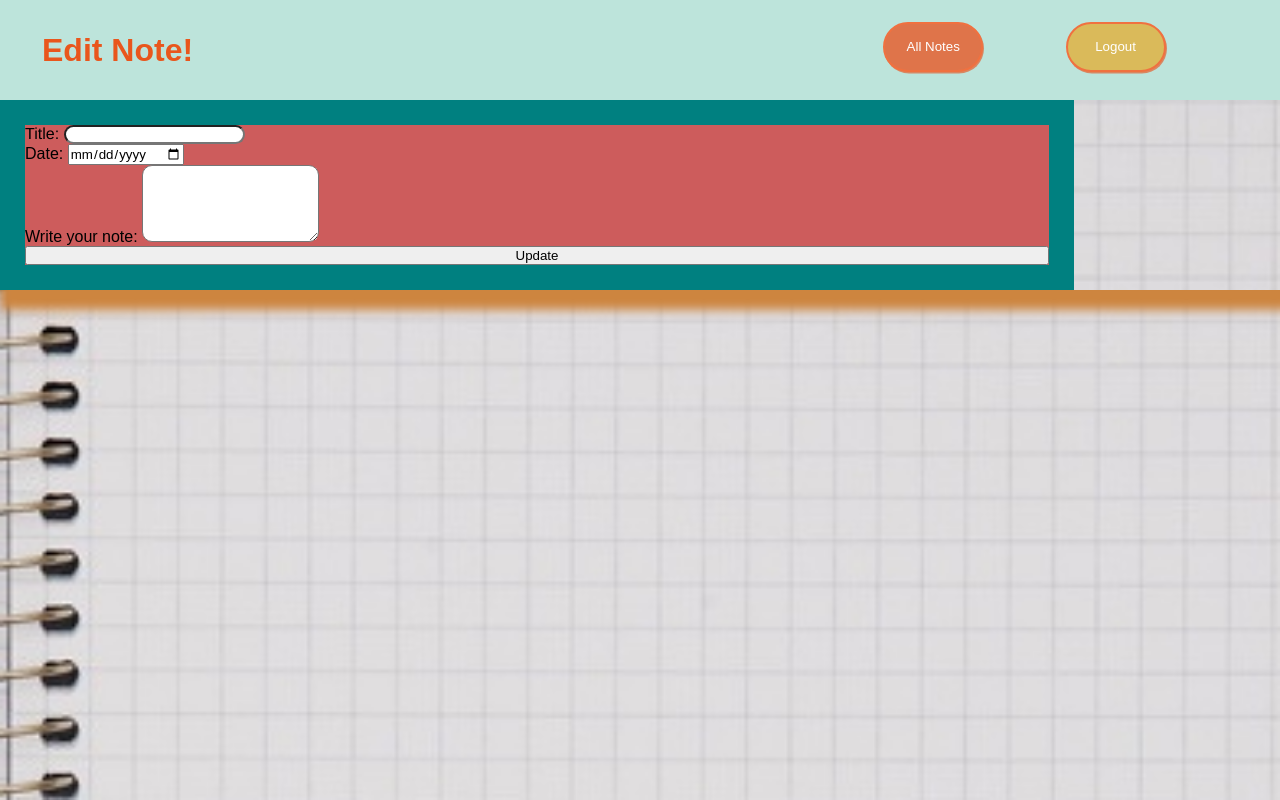
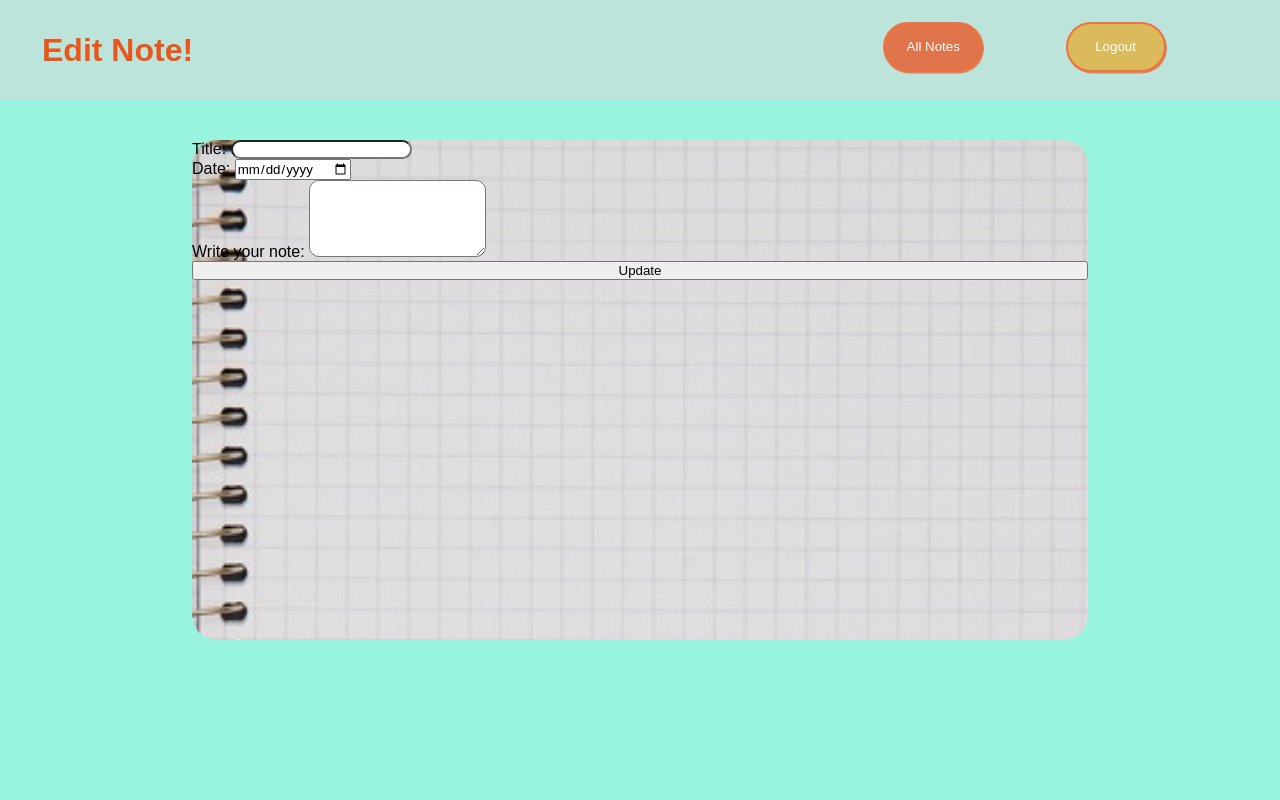
Before and after one commit to alecmaltz/NotesApp, a Flask app: template flask_app/templates/Note_edit.html in a window 1280 px wide. Run offline with Flask 3, Linux system fonts and the light colour scheme; the template is opened without the code that fills it, so the values that code supplies are empty.

Commit message:
css fix 2

```diff
--- a/flask_app/static/css/style.css
+++ b/flask_app/static/css/style.css
@@ -28,7 +28,7 @@
 
 
 .body-img{
-    border: 25px solid teal;
+    /*border: 25px solid teal;
      background-color: indianred; */
     /* display: flex; */
 
@@ -49,11 +49,24 @@
 
 
 /* body */
-body{
-    box-shadow: 10px 10px 10px 10px peru;
+
+body {
+    background-color: #7bf1d5c4
+}
+
+section {
+    display: flex;
+    justify-content: center;
+    margin-top: 40px;
+}
+
+form {
     background-image: url("/static/img/notepad.png");
     background-repeat: no-repeat;
     background-size: cover;
+    width: 70%;
+    height: 500px;
+    border-radius: 25px;
 }
 
 
@@ -121,6 +134,7 @@ body{
 form {
     display: flex;
     flex-direction: column;
+    background
     width: 80%;
 }
 
--- a/flask_app/templates/Note_edit.html
+++ b/flask_app/templates/Note_edit.html
@@ -35,6 +35,7 @@
                 {% endfor %}
             {% endif %}
         {% endwith %}
+        <section>
             <form action="/update/{{notes.id}}" method="POST" class="body-img">
                 <div>
                     <label for="titleinput" class="form-label">Title:</label>
@@ -53,5 +54,6 @@
 
                 <button type="submit">Update</button>
             </form>
+        </section>
     </body>
 </html>
```
Lines whose indentation alone changed are shown as unchanged.
